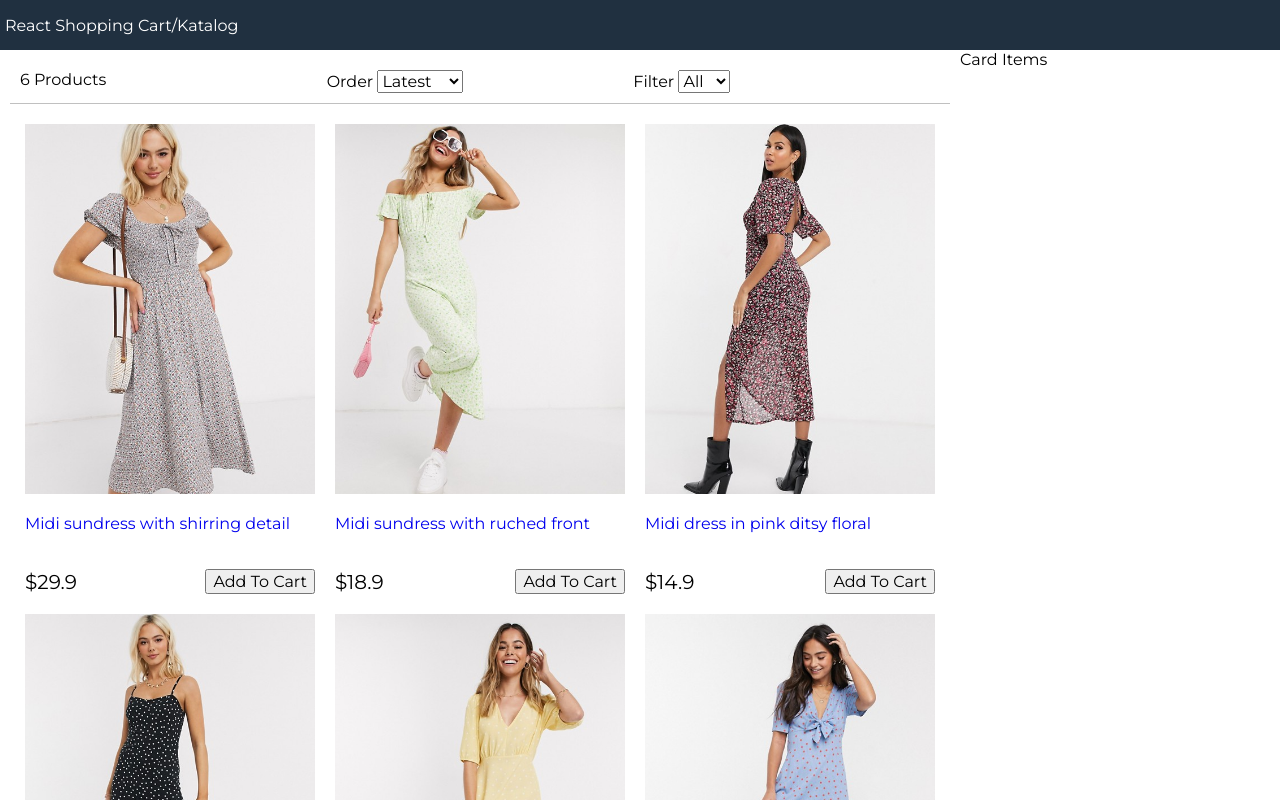
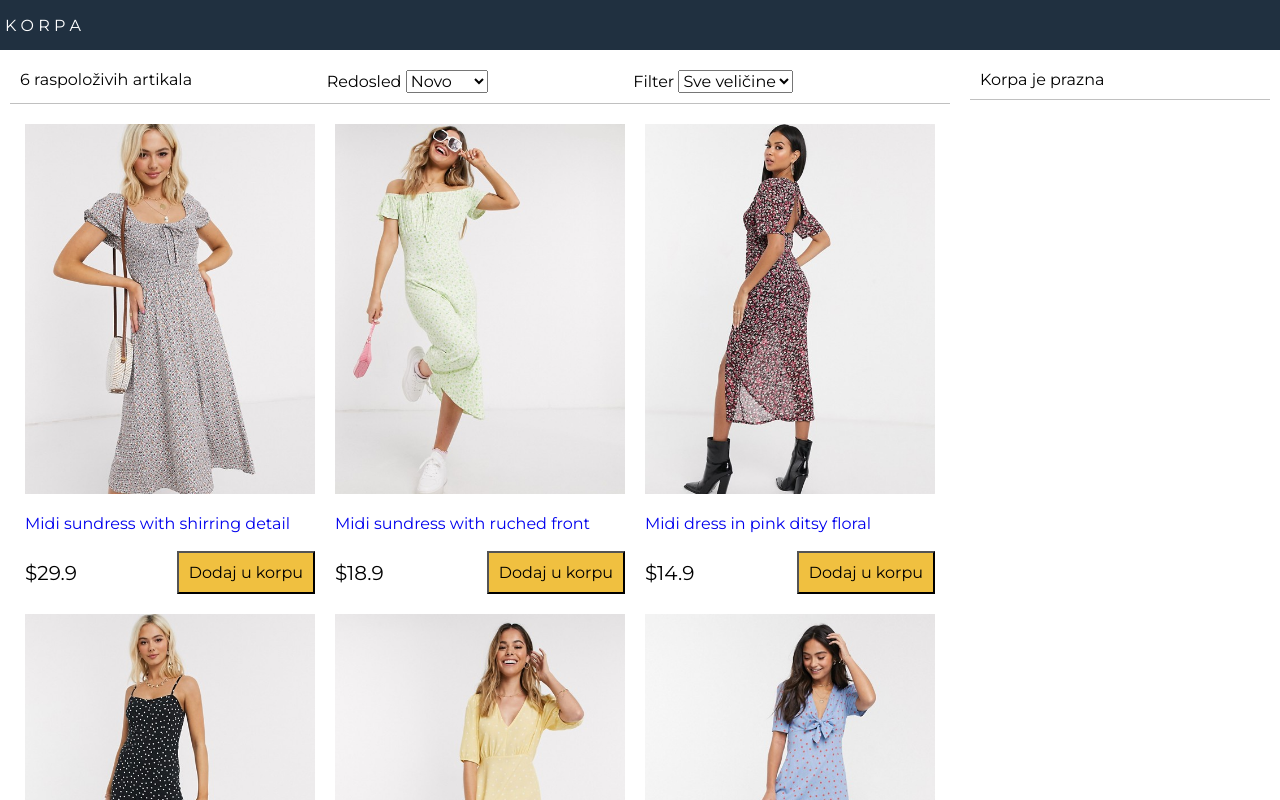
Before and after one commit to mocas947/react-shopping-cart, a React (Create React App) app: page / in a window 1280 px wide. Shown: the top 800 px of the page. Built offline with nearby package versions, Linux system fonts and the light colour scheme.

Commit message:
Sada imam 5 ozbiljnih grešaka

```diff
--- a/src/App.js
+++ b/src/App.js
@@ -2,16 +2,41 @@ import React from "react";
 import data from "./data.json";
 import Products from "./components/Products";
 import Filter from "./components/Filter";
+import Cart from "./components/Cart";
 
 class App extends React.Component {
   constructor() {
     super();
     this.state = {
       products: data.products,
+      cartItems: [],
       size: "",
       sort: "",
     };
   }
+removeFromCart = (product) => {
+  const cartItems = this.state.cartItems.slice();
+  this.setState({
+    cartItems: cartItems.filter((x) => x.id !== product._id),
+  });
+};
+
+// klon kopija
+addToCart = (product) => {
+  const cartItems = this.state.cartItems.slice();
+  let alreadyInCart = false;
+  cartItems.forEach((item) => {
+    if (item._id === product.id) {
+      item.count++;
+      alreadyInCart = true;
+    }
+  });
+  if (!alreadyInCart) {
+    cartItems.push({...product, count: 1});
+  }
+  this.setState({cartItems})
+};
+
   sortProducts = (event) => {
     // impl
     const sort = event.target.value;
@@ -53,7 +78,7 @@ class App extends React.Component {
     return (
       <div className="grid-container">
         <header>
-          <a href="/">React Shopping Cart/Katalog</a>
+          <a href="/">K O R P A</a>
         </header>
         <main>
           <div className="content">
@@ -64,10 +89,15 @@ class App extends React.Component {
               filterProducts={this.fiterproducts}
               sortProducts={this.sortProducts}
               ></Filter>
-              <Products products={this.state.products}></Products>
+              <Products
+                products={this.state.products}
+                addToCart={this.addToCart}
+              ></Products>
             </div>
             <div className="sidebar">
-              Card Items
+                <Cart cartItems={this.state.cartItems}
+                 removeFromCart={this.removeFromCart}
+               />
             </div>
           </div>
         </main>
--- /dev/null
+++ b/src/components/Cart.js
@@ -0,0 +1,61 @@
+import React, { Component } from 'react'
+import formatCurrency from '../util';
+
+export default class Cart extends Component {
+    render() {
+        const {cartItems} = this.props;
+        return (
+            <div>
+                {cartItems.length === 0 ? (
+                    <div className="cart cart-header">Korpa je prazna</div>
+                ) :  (
+                <div className="cart cart-header">
+                    Broj artikala u korpi je  {" "}{cartItems.length}
+                </div>
+                )}
+
+                <div>
+                <div className="cart">
+                    <ul className="cart-items">
+                        {cartItems.map(item => (
+                            <li key={item._id}>
+                                <div>
+                                    <img src={item.image} alt={item.title}></img>
+                                </div>
+                                <div>
+                                    <div>{item.title}</div>
+                                    <div className="right">
+                                        {formatCurrency(item.price)} x { item.count } {" "}
+                                        <button
+                                            className="button"
+                                            onClick={() => this.props.removeFromCart(item)}
+                                        >
+                                        Skloni iz korpe
+                                    </button>
+                                    </div>
+                                </div>
+                            </li>
+                        ))}
+                    </ul>
+                </div>
+                {cartItems.length!==0 && (    // if cart.Items not = 0 then
+                    <div className="cart">
+                    <div className="total">
+                        <div>
+                            Ukupno: {" "}
+                            {formatCurrency(
+                                cartItems.reduce((a, c) => a + c.price * c.count, 0)
+                         )}
+                     </div>
+                   </div>
+                    <button clssName="button primary">Nastavi</button>
+                </div>
+                )}
+
+            </div>
+            </div>
+
+
+        );
+    }
+}
--- a/src/components/Filter.js
+++ b/src/components/Filter.js
@@ -4,9 +4,9 @@ export default class Filter extends Component {
     render() {
         return (
             <div className="filter">
-                <div className="filter-result">{this.props.count} Products</div>
+                <div className="filter-result">{this.props.count} raspoloživih artikala</div>
                 <div className="filter-sort">
-                    Order{" "}
+                    Redosled{" "}
                     <select
                         value={this.props.sort}
                         onChange={ (e) =>
@@ -16,9 +16,9 @@ export default class Filter extends Component {
                             )
                         }
                     >
-                        <option value="latest">Latest</option>
-                        <option value="lowest">Lowest</option>
-                        <option value="highest">Highest</option>
+                        <option value="latest">Novo</option>
+                        <option value="lowest">Jeftije</option>
+                        <option value="highest">Skuplje</option>
                     </select>
                 </div>
                 <div className="filter-size">
@@ -30,7 +30,7 @@ export default class Filter extends Component {
                             this.props.filterProducts(this.props.products, e.target.value)
                         }
                     >
-                        <option value="">All</option>
+                        <option value="">Sve veličine</option>
                         <option value="XS">XS</option>
                         <option value="S">S</option>
                         <option value="M">M</option>
--- a/src/components/Products.js
+++ b/src/components/Products.js
@@ -6,19 +6,23 @@ export default class Products extends Component {
         return (
             <div>
                 <ul className="products">
-                    {this.props.products.map(product => (
+                    {this.props.products.map((product) => (
                         <li key={product._id}>
                             <div className="product">
-                                <a href={"#" + product._id}>
+                                <a
+                                    href={"#" + product._id}
+                                >
                                     <img src={product.image} alt={product.title}></img>
-                                    <p>
-                                        {product.title}
-                                    </p>
+                                    <p>{product.title}</p>
                                 </a>
                                 <div className="product-price">
                                     <div>{formatCurrency(product.price)}</div>
-                                    <button className="button.primary">Add To Cart</button>
-
+                                    <button
+                                        onClick={() => this.props.addToCart(product)}
+                                        className="button primary"
+                                    >
+                                        Dodaj u korpu
+                                    </button>
                                 </div>
                             </div>
                         </li>
--- a/src/index.css
+++ b/src/index.css
@@ -114,7 +114,7 @@ footer {
   cursor: pointer;
 }
 
-.button.hover {
+.button:hover {
  border: #808080;
 }
 .button.primary {
@@ -134,6 +134,47 @@ footer {
 /* styles for Filter children  - 3 same and equal size*/
 .filter div {
   flex: 1;
+}
 
-
+/* Index.css  */
+.cart{
+  padding: 1rem;
+  margin: 1rem;
+  display: flex;
 }
+.cart-header{
+  border-bottom: 0.1rem #c0c0c0 solid;
+}
+.cart-items {
+  padding: 0;
+  width: 100%;
+  list-style-type: none;
+}
+.cart-items img {
+  width: 5rem;
+}
+.cart-items li{
+ display: flex;
+}
+.cart-items li div{
+  padding: .5rem;
+}
+.cart-items li div:last-child{
+ flex: 1;
+}
+.right{
+  text-align:right;
+}
+.total {
+  display: flex;
+  justify-content: space-between;
+  align-items: center;
+  width: 100%;
+}
+.total > div {
+  font-size: 2rem;
+}
+.total > div,
+.total > button {
+  flex: 1;
+}
```
